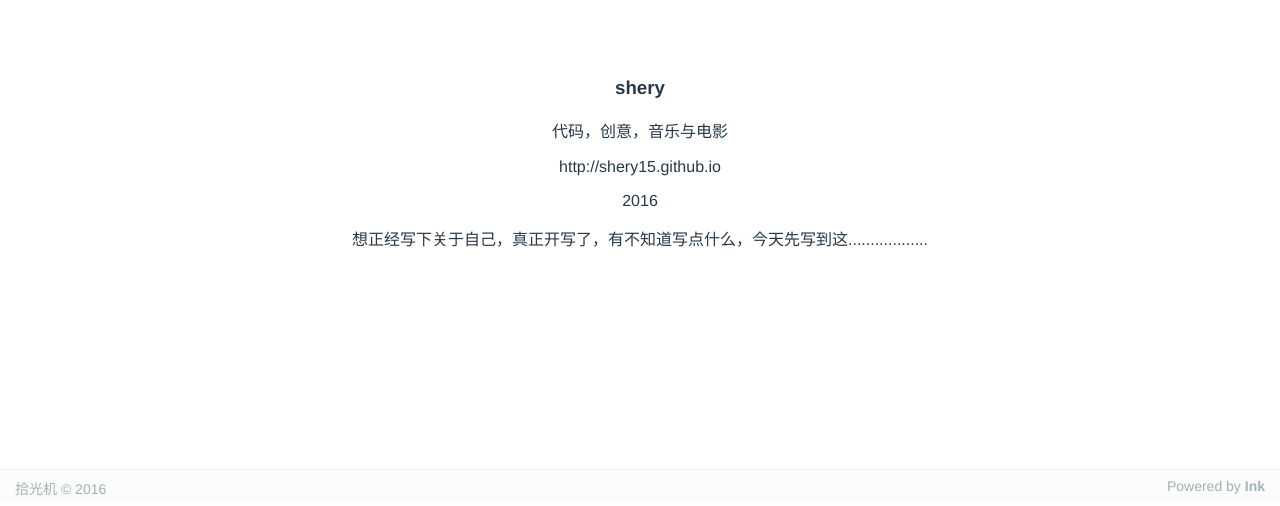
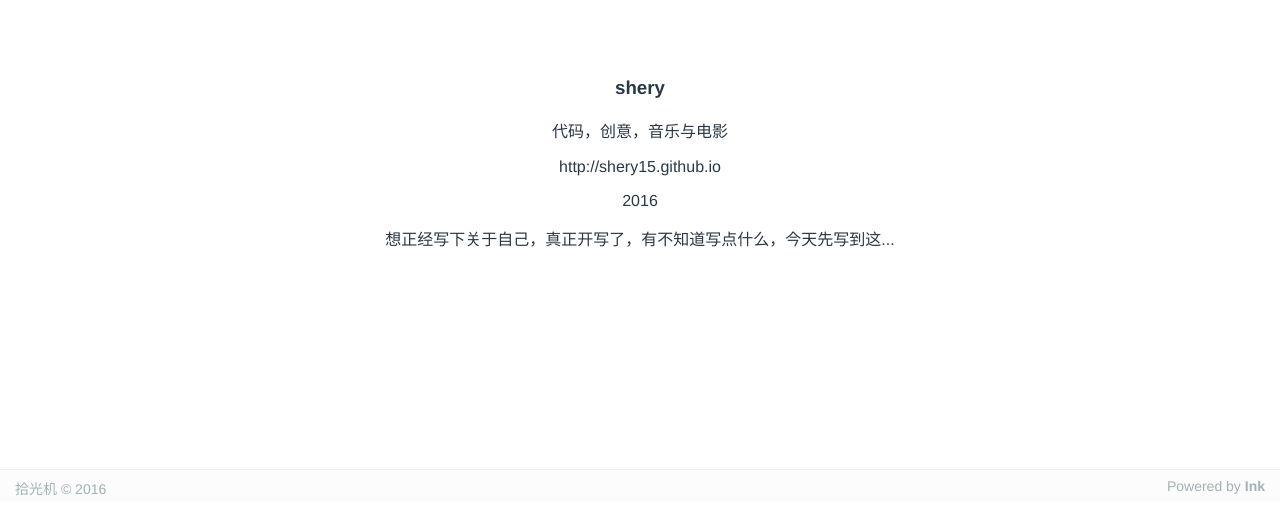
Before and after one commit to waterzeong/blog, a plain HTML site: page about.me.html in a window 1280 px wide. Shown: the part 295-801 px from the top of the page. Drawn offline with Linux system fonts and the light colour scheme.

Commit message:
20160813

```diff
--- a/about.me.html
+++ b/about.me.html
@@ -34,7 +34,7 @@
                     <p><script type="text/javascript">
                         document.write(new Date().getFullYear());
                     </script></p>
-                    <p>想正经写下关于自己，真正开写了，有不知道写点什么，今天先写到这..................</p>
+                    <p>想正经写下关于自己，真正开写了，有不知道写点什么，今天先写到这...</p>
                 </div>
             </div>
         </div>
```
